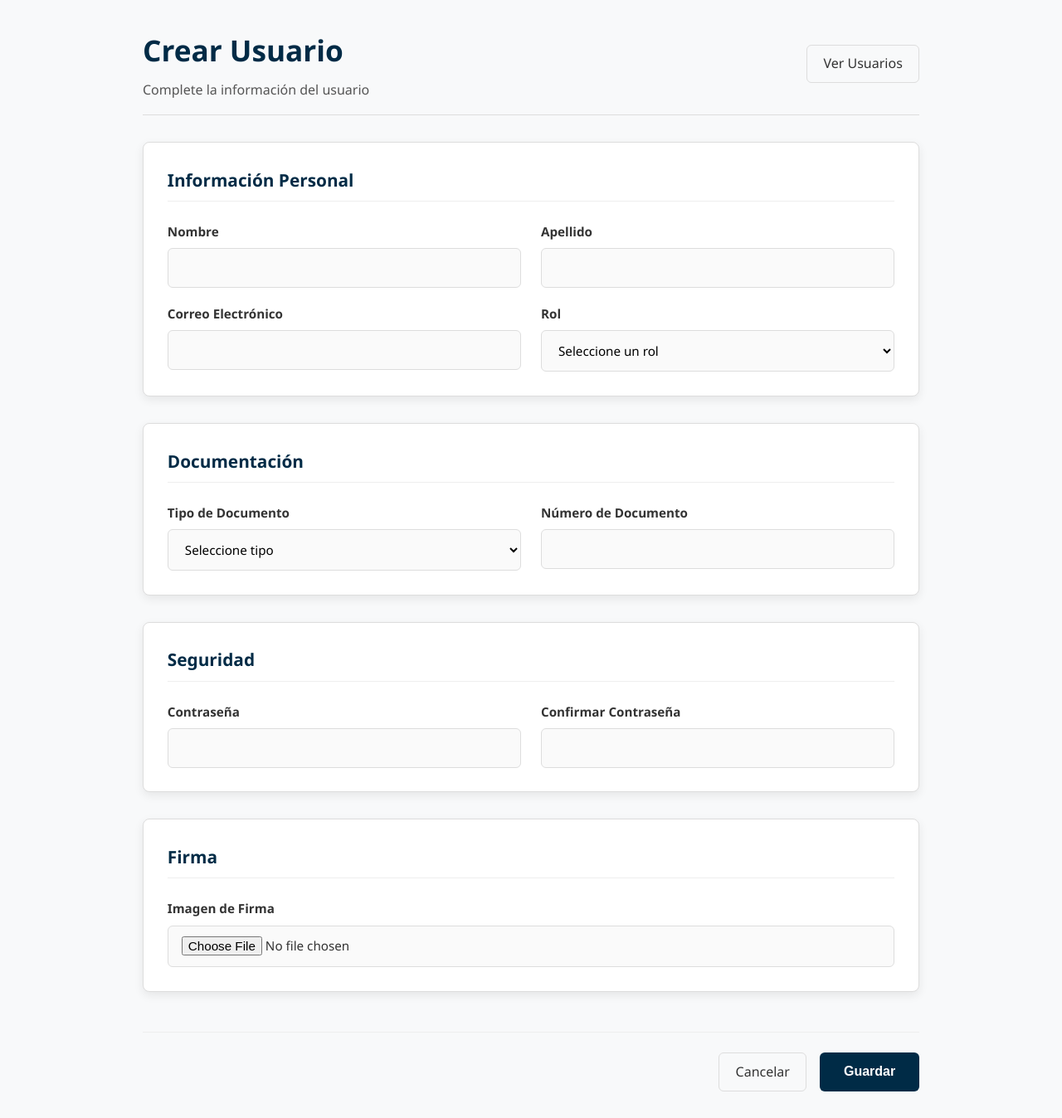
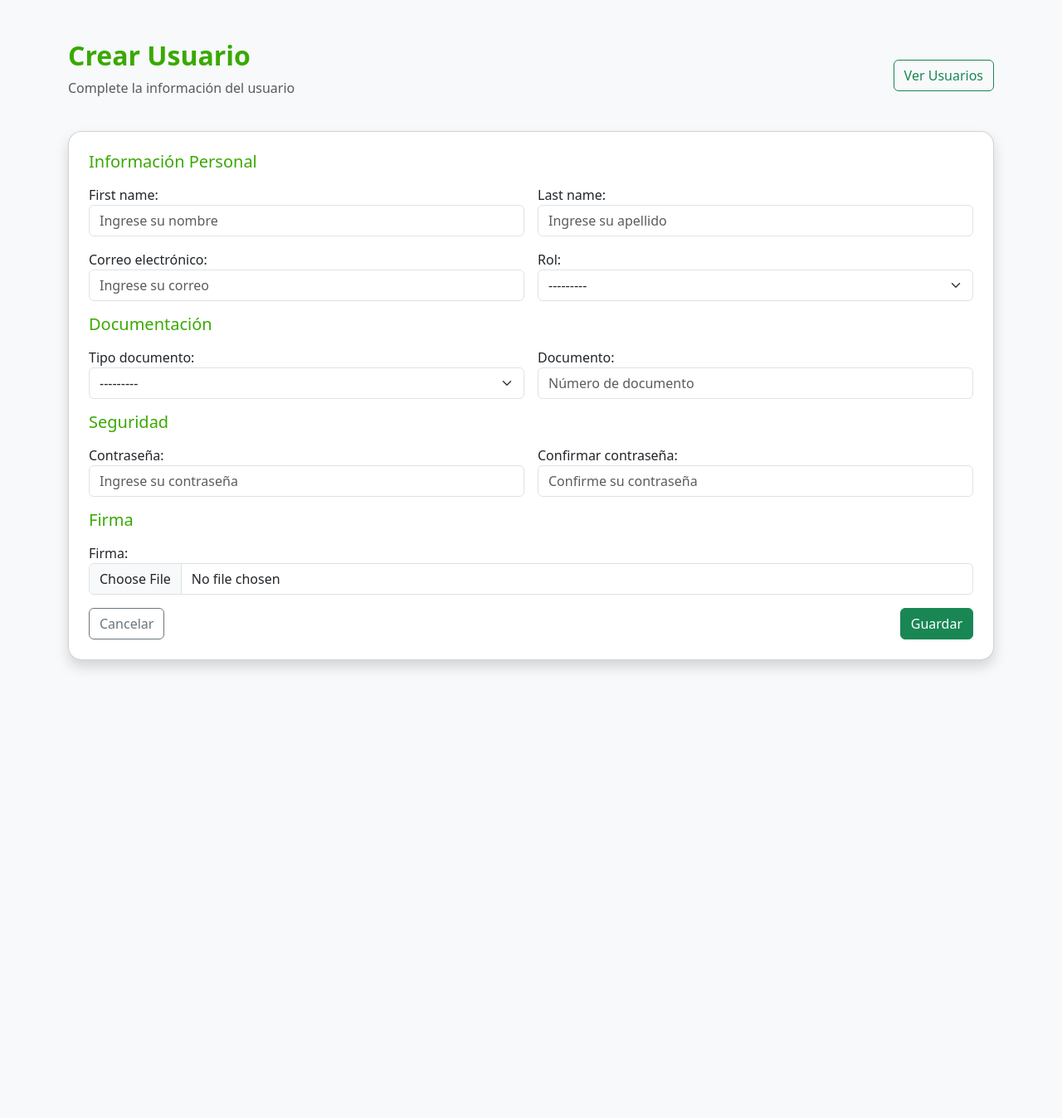
Before and after one commit to G1lber/Entreno-Cursos-Cortos, a Django app: page /usuario/ in a window 1280 px wide. Shown: the whole page at 83% size. After the commit the page ends 807 px from the top, so only its background shows below. Run offline with Django 5.2, Linux system fonts and the light colour scheme; the visitor is signed in with stand-in values (Sample User, id 1); data that the repository does not hold is empty.

Commit message:
arreglos de forms

```diff
--- a/curso/forms.py
+++ b/curso/forms.py
@@ -2,17 +2,35 @@ from django import forms
 from .models import Usuario, Programa, Departamento, Municipio
 
 class InicioSesionForm(forms.Form):
-    email = forms.EmailField(label="Correo electrónico")
-    password = forms.CharField(widget=forms.PasswordInput, label="Contraseña")
+    email = forms.EmailField(
+        label="Correo electrónico",
+        widget=forms.EmailInput(attrs={
+            "class": "form-control",
+            "placeholder": "Ingrese su correo"
+        })
+    )
+    password = forms.CharField(
+        label="Contraseña",
+        widget=forms.PasswordInput(attrs={
+            "class": "form-control",
+            "placeholder": "Ingrese su contraseña"
+        })
+    )
 
 
 class UsuarioCreateForm(forms.ModelForm):
     password = forms.CharField(
-        widget=forms.PasswordInput,
+        widget=forms.PasswordInput(attrs={
+            "class": "form-control",
+            "placeholder": "Ingrese su contraseña"
+        }),
         label="Contraseña"
     )
     confirm_password = forms.CharField(
-        widget=forms.PasswordInput,
+        widget=forms.PasswordInput(attrs={
+            "class": "form-control",
+            "placeholder": "Confirme su contraseña"
+        }),
         label="Confirmar contraseña"
     )
 
@@ -29,6 +47,33 @@ class UsuarioCreateForm(forms.ModelForm):
             "rol",
             "firma",
         ]
+        widgets = {
+            "first_name": forms.TextInput(attrs={
+                "class": "form-control",
+                "placeholder": "Ingrese su nombre"
+            }),
+            "last_name": forms.TextInput(attrs={
+                "class": "form-control",
+                "placeholder": "Ingrese su apellido"
+            }),
+            "email": forms.EmailInput(attrs={
+                "class": "form-control",
+                "placeholder": "Ingrese su correo"
+            }),
+            "documento": forms.TextInput(attrs={
+                "class": "form-control",
+                "placeholder": "Número de documento"
+            }),
+            "tipo_documento": forms.Select(attrs={
+                "class": "form-select"
+            }),
+            "rol": forms.Select(attrs={
+                "class": "form-select"
+            }),
+            "firma": forms.ClearableFileInput(attrs={
+                "class": "form-control"
+            }),
+        }
 
     def clean(self):
         cleaned_data = super().clean()
@@ -49,7 +94,10 @@ class UsuarioCreateForm(forms.ModelForm):
 
 class UsuarioEditForm(forms.ModelForm):
     password = forms.CharField(
-        widget=forms.PasswordInput,
+        widget=forms.PasswordInput(attrs={
+            "class": "form-control",
+            "placeholder": "Nueva contraseña"
+        }),
         required=False,
         label="Nueva contraseña",
         help_text="Deja en blanco si no deseas cambiarla."
@@ -67,6 +115,33 @@ class UsuarioEditForm(forms.ModelForm):
             "firma",
             "password",
         ]
+        widgets = {
+            "first_name": forms.TextInput(attrs={
+                "class": "form-control",
+                "placeholder": "Ingrese su nombre"
+            }),
+            "last_name": forms.TextInput(attrs={
+                "class": "form-control",
+                "placeholder": "Ingrese su apellido"
+            }),
+            "email": forms.EmailInput(attrs={
+                "class": "form-control",
+                "placeholder": "Ingrese su correo"
+            }),
+            "documento": forms.TextInput(attrs={
+                "class": "form-control"
+            }),
+            "tipo_documento": forms.Select(attrs={
+                "class": "form-select"
+            }),
+            "rol": forms.Select(attrs={
+                "class": "form-select"
+            }),
+            "firma": forms.ClearableFileInput(attrs={
+                "class": "form-control"
+            }),
+        }
+
     def __init__(self, *args, **kwargs):
         super().__init__(*args, **kwargs)
         self.fields['documento'].disabled = True
@@ -79,7 +154,6 @@ class UsuarioEditForm(forms.ModelForm):
         if commit:
             usuario.save()
         return usuario
-
 
 class CursoForm(forms.Form):
     nombreprograma = forms.ModelChoiceField(
--- a/curso/templates/layout/usuario_form.html
+++ b/curso/templates/layout/usuario_form.html
@@ -1,4 +1,4 @@
-{%load static%}
+{% load static %}
 
 <!DOCTYPE html>
 <html lang="es">
@@ -6,99 +6,124 @@
   <meta charset="UTF-8">
   <meta name="viewport" content="width=device-width, initial-scale=1.0">
   <title>Gestión de Usuarios</title>
-    <link rel="stylesheet" href="{% static 'css/crear_usuario.css' %}">
+  <!-- Bootstrap -->
+  <link href="https://cdn.jsdelivr.net/npm/bootstrap@5.3.2/dist/css/bootstrap.min.css" rel="stylesheet">
 </head>
-<body>
-    <div class="header">
+<body class="bg-light">
+
+<div class="container my-5">
+
+  <!-- Encabezado -->
+  <div class="d-flex justify-content-between align-items-center mb-4">
     <div>
-            <h1>
+      <h2 class="fw-bold" style="color:#39A900;">
         {% if form.instance.pk %}
           Editar Usuario
         {% else %}
           Crear Usuario
         {% endif %}
-            </h1>
-            <p>Complete la información del usuario</p>
+      </h2>
+      <p class="text-muted">Complete la información del usuario</p>
     </div>
-        <div class="header-actions">
-            <a href="{% url 'viewUsuarios' %}" class="button-outline">Ver Usuarios</a>
+    <div>
+      <a href="{% url 'viewUsuarios' %}" class="btn btn-outline-success">
+        Ver Usuarios
+      </a>
     </div>
   </div>
 
-    <form action="" method="post" enctype="multipart/form-data">
+  <!-- Formulario -->
+  <form method="post" enctype="multipart/form-data" class="card shadow rounded-4 p-4">
     {% csrf_token %}
 
-        <div class="form-section">
-            <h2>Información Personal</h2>
-            <div class="form-row">
-                <div class="form-group">
-                    <label for="id_first_name">Nombre</label>
-                    <input type="text" id="id_first_name" name="first_name" required>
+    <!-- Información personal -->
+    <h5 class="mb-3" style="color:#39A900;">Información Personal</h5>
+    <div class="row g-3 mb-3">
+      <div class="col-md-6">
+        {{ form.first_name.label_tag }}
+        {{ form.first_name }}
+        {% if form.first_name.errors %}
+          <div class="text-danger small">{{ form.first_name.errors }}</div>
+        {% endif %}
       </div>
-                <div class="form-group">
-                    <label for="id_last_name">Apellido</label>
-                    <input type="text" id="id_last_name" name="last_name" required>
+      <div class="col-md-6">
+        {{ form.last_name.label_tag }}
+        {{ form.last_name }}
+        {% if form.last_name.errors %}
+          <div class="text-danger small">{{ form.last_name.errors }}</div>
+        {% endif %}
       </div>
     </div>
 
-            <div class="form-row">
-                <div class="form-group">
-                    <label for="id_email">Correo Electrónico</label>
-                    <input type="email" id="id_email" name="email" required>
+    <div class="row g-3 mb-3">
+      <div class="col-md-6">
+        {{ form.email.label_tag }}
+        {{ form.email }}
+        {% if form.email.errors %}
+          <div class="text-danger small">{{ form.email.errors }}</div>
+        {% endif %}
       </div>
-                <div class="form-group">
-                    <label for="id_rol">Rol</label>
-                    <select id="id_rol" name="rol" required>
-                        <option value="">Seleccione un rol</option>
-                    </select>
-                </div>
+      <div class="col-md-6">
+        {{ form.rol.label_tag }}
+        {{ form.rol }}
+        {% if form.rol.errors %}
+          <div class="text-danger small">{{ form.rol.errors }}</div>
+        {% endif %}
       </div>
     </div>
 
-        <div class="form-section">
-            <h2>Documentación</h2>
-            <div class="form-row">
-                <div class="form-group">
-                    <label for="id_tipo_documento">Tipo de Documento</label>
-                    <select id="id_tipo_documento" name="tipo_documento" required>
-                        <option value="">Seleccione tipo</option>
-                        <option value="cc">Cédula de Ciudadanía</option>
-                        <option value="ce">Cédula de Extranjería</option>
-                        <option value="pasaporte">Pasaporte</option>
-                    </select>
+    <!-- Documentación -->
+    <h5 class="mb-3" style="color:#39A900;">Documentación</h5>
+    <div class="row g-3 mb-3">
+      <div class="col-md-6">
+        {{ form.tipo_documento.label_tag }}
+        {{ form.tipo_documento }}
+        {% if form.tipo_documento.errors %}
+          <div class="text-danger small">{{ form.tipo_documento.errors }}</div>
+        {% endif %}
       </div>
-                <div class="form-group">
-                    <label for="id_documento">Número de Documento</label>
-                    <input type="text" id="id_documento" name="documento" required>
-                </div>
+      <div class="col-md-6">
+        {{ form.documento.label_tag }}
+        {{ form.documento }}
+        {% if form.documento.errors %}
+          <div class="text-danger small">{{ form.documento.errors }}</div>
+        {% endif %}
       </div>
     </div>
 
-        <div class="form-section">
-            <h2>Seguridad</h2>
-            <div class="form-row">
-                <div class="form-group">
-                    <label for="id_password">Contraseña</label>
-                    <input type="password" id="id_password" name="password" required>
+    <!-- Seguridad -->
+    <h5 class="mb-3" style="color:#39A900;">Seguridad</h5>
+    <div class="row g-3 mb-3">
+      <div class="col-md-6">
+        {{ form.password.label_tag }}
+        {{ form.password }}
+        {% if form.password.errors %}
+          <div class="text-danger small">{{ form.password.errors }}</div>
+        {% endif %}
       </div>
-                <div class="form-group">
-                    <label for="id_confirm_password">Confirmar Contraseña</label>
-                    <input type="password" id="id_confirm_password" name="confirm_password" required>
-                </div>
+      <div class="col-md-6">
+        {{ form.confirm_password.label_tag }}
+        {{ form.confirm_password }}
+        {% if form.confirm_password.errors %}
+          <div class="text-danger small">{{ form.confirm_password.errors }}</div>
+        {% endif %}
       </div>
     </div>
 
-        <div class="form-section">
-            <h2>Firma</h2>
-            <div class="form-group">
-                <label for="id_firma">Imagen de Firma</label>
-                <input type="file" id="id_firma" name="firma" accept="image/*">
-            </div>
+    <!-- Firma -->
+    <h5 class="mb-3" style="color:#39A900;">Firma</h5>
+    <div class="mb-3">
+      {{ form.firma.label_tag }}
+      {{ form.firma }}
+      {% if form.firma.errors %}
+        <div class="text-danger small">{{ form.firma.errors }}</div>
+      {% endif %}
     </div>
 
-        <div class="form-actions">
-            <a href="#" class="button-outline">Cancelar</a>
-            <button type="submit" class="button-primary">
+    <!-- Botones -->
+    <div class="d-flex justify-content-between">
+      <a href="{% url 'viewUsuarios' %}" class="btn btn-outline-secondary">Cancelar</a>
+      <button type="submit" class="btn btn-success">
         {% if form.instance.pk %}
           Actualizar
         {% else %}
@@ -107,5 +132,8 @@
       </button>
     </div>
   </form>
+</div>
+
+<script src="https://cdn.jsdelivr.net/npm/bootstrap@5.3.2/dist/js/bootstrap.bundle.min.js"></script>
 </body>
 </html>
```
Also changed, not shown: curso/templates/layout/inicioSesion.html (+7 -16 lines), curso/templates/layout/viewUsuarios.html (+17 -8 lines). Lines whose indentation alone changed are shown as unchanged.
